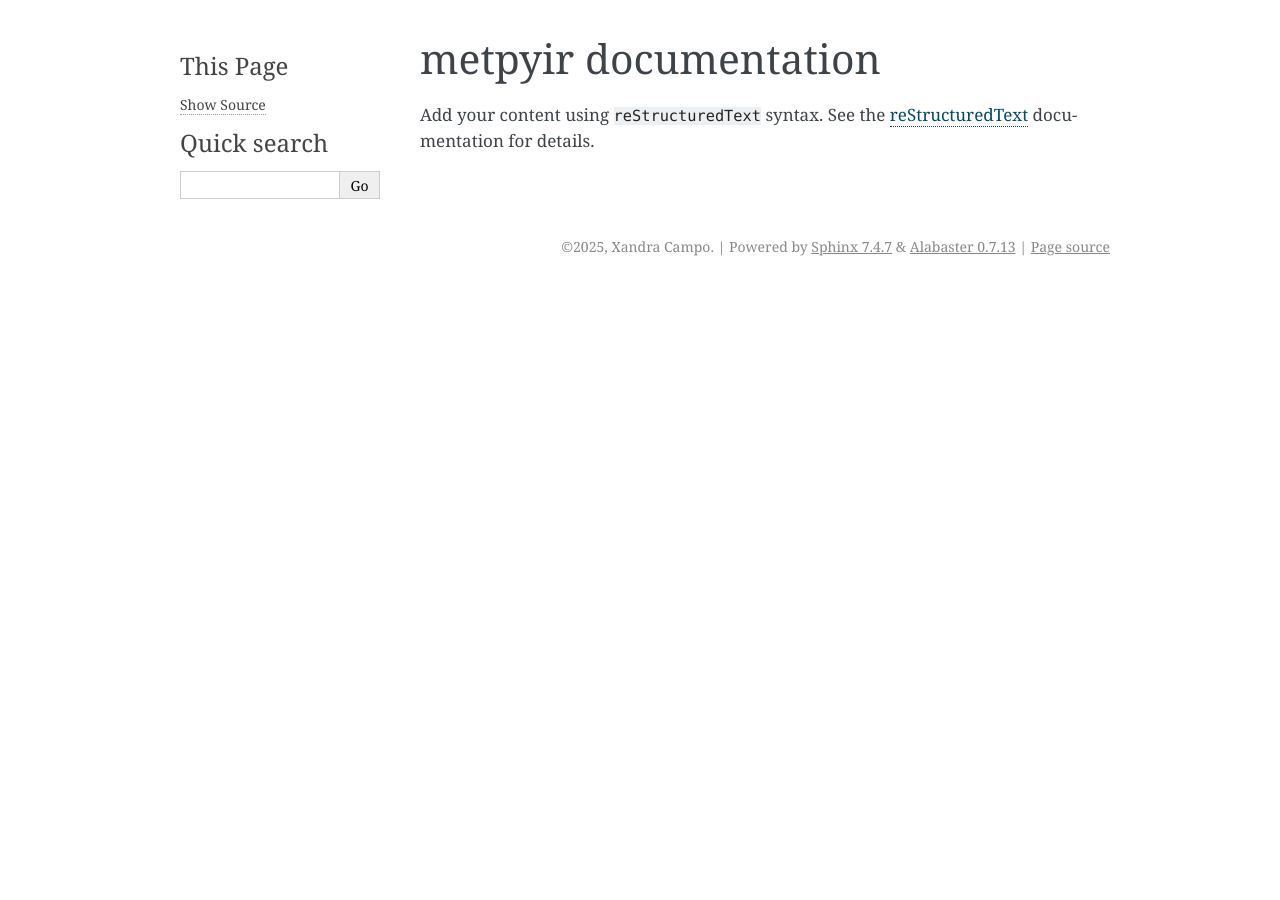
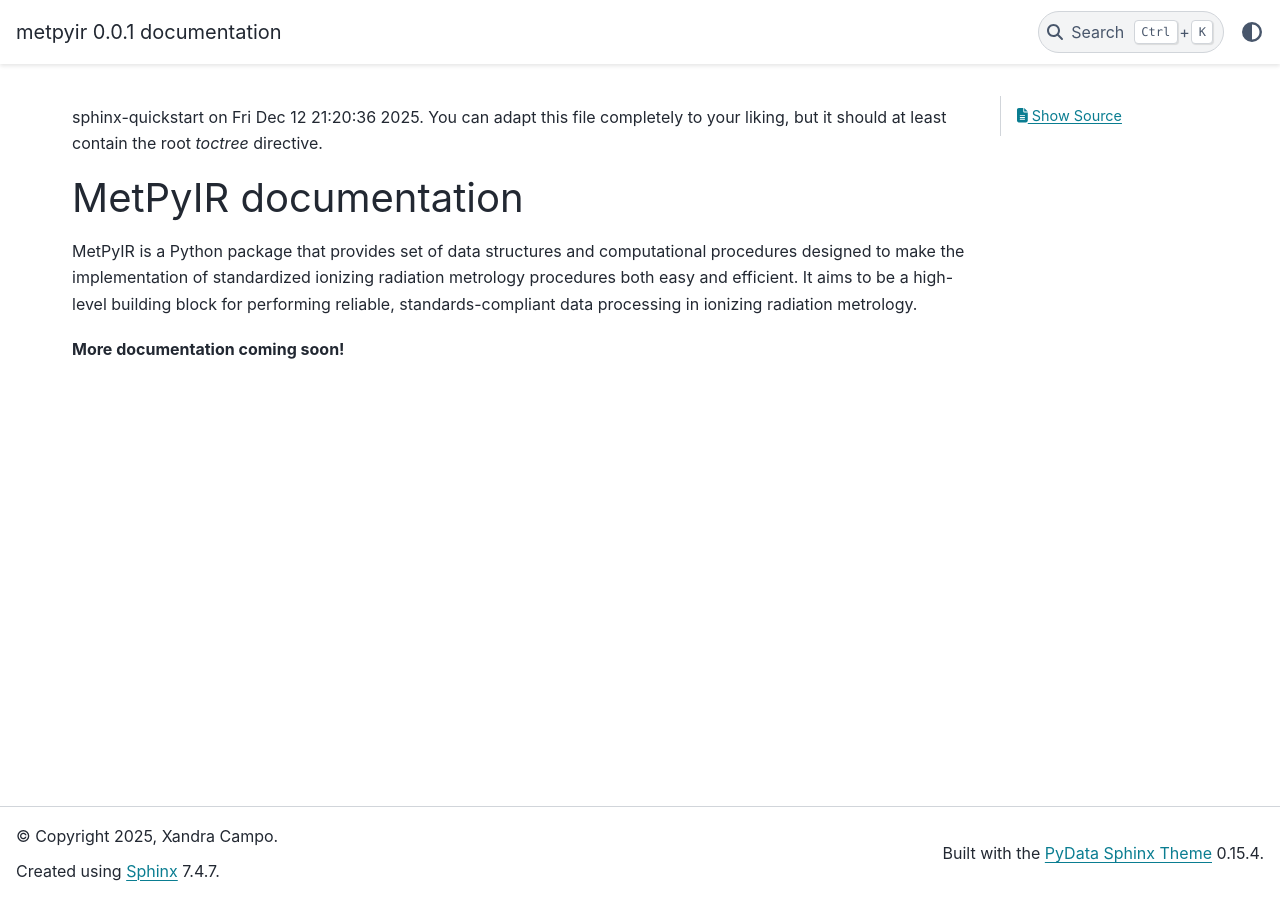
Before and after one commit to lmri-met/metpyir, a Sphinx documentation site: the page built from docs/source/index.rst, in a window 1280 px wide. Built offline with Sphinx 7.4.7 and the PyData theme 0.15.4, drawn with Linux system fonts in a browser that asks for light colours.

Commit message:
Configure minimal documentation

```diff
--- /dev/null
+++ b/docs/requirements.txt
@@ -0,0 +1,4 @@
+# Documentation dependencies
+sphinx==9.0.4
+sphinx_design==0.6.1
+pydata_sphinx_theme==0.16.1
--- a/docs/source/conf.py
+++ b/docs/source/conf.py
@@ -14,15 +14,13 @@ release = '0.0.1'
 # -- General configuration ---------------------------------------------------
 # https://www.sphinx-doc.org/en/master/usage/configuration.html#general-configuration
 
-extensions = []
+extensions = ['pydata_sphinx_theme']
 
 templates_path = ['_templates']
 exclude_patterns = []
 
-
-
 # -- Options for HTML output -------------------------------------------------
 # https://www.sphinx-doc.org/en/master/usage/configuration.html#options-for-html-output
 
-html_theme = 'alabaster'
+html_theme = 'pydata_sphinx_theme'
 html_static_path = ['_static']
--- a/docs/source/index.rst
+++ b/docs/source/index.rst
@@ -1,15 +1,17 @@
 .. metpyir documentation master file, created by
-   sphinx-quickstart on Fri Dec 12 21:20:36 2025.
-   You can adapt this file completely to your liking, but it should at least
-   contain the root `toctree` directive.
+sphinx-quickstart on Fri Dec 12 21:20:36 2025.
+You can adapt this file completely to your liking, but it should at least
+contain the root `toctree` directive.
 
-metpyir documentation
+MetPyIR documentation
 =====================
 
-Add your content using ``reStructuredText`` syntax. See the
-`reStructuredText <https://www.sphinx-doc.org/en/master/usage/restructuredtext/index.html>`_
-documentation for details.
+MetPyIR is a Python package that provides set of data structures and computational procedures
+designed to make the implementation of standardized ionizing radiation metrology procedures both easy and efficient.
+It aims to be a high-level building block for performing reliable, standards-compliant data processing
+in ionizing radiation metrology.
 
+**More documentation coming soon!**
 
 .. toctree::
    :maxdepth: 2
```
